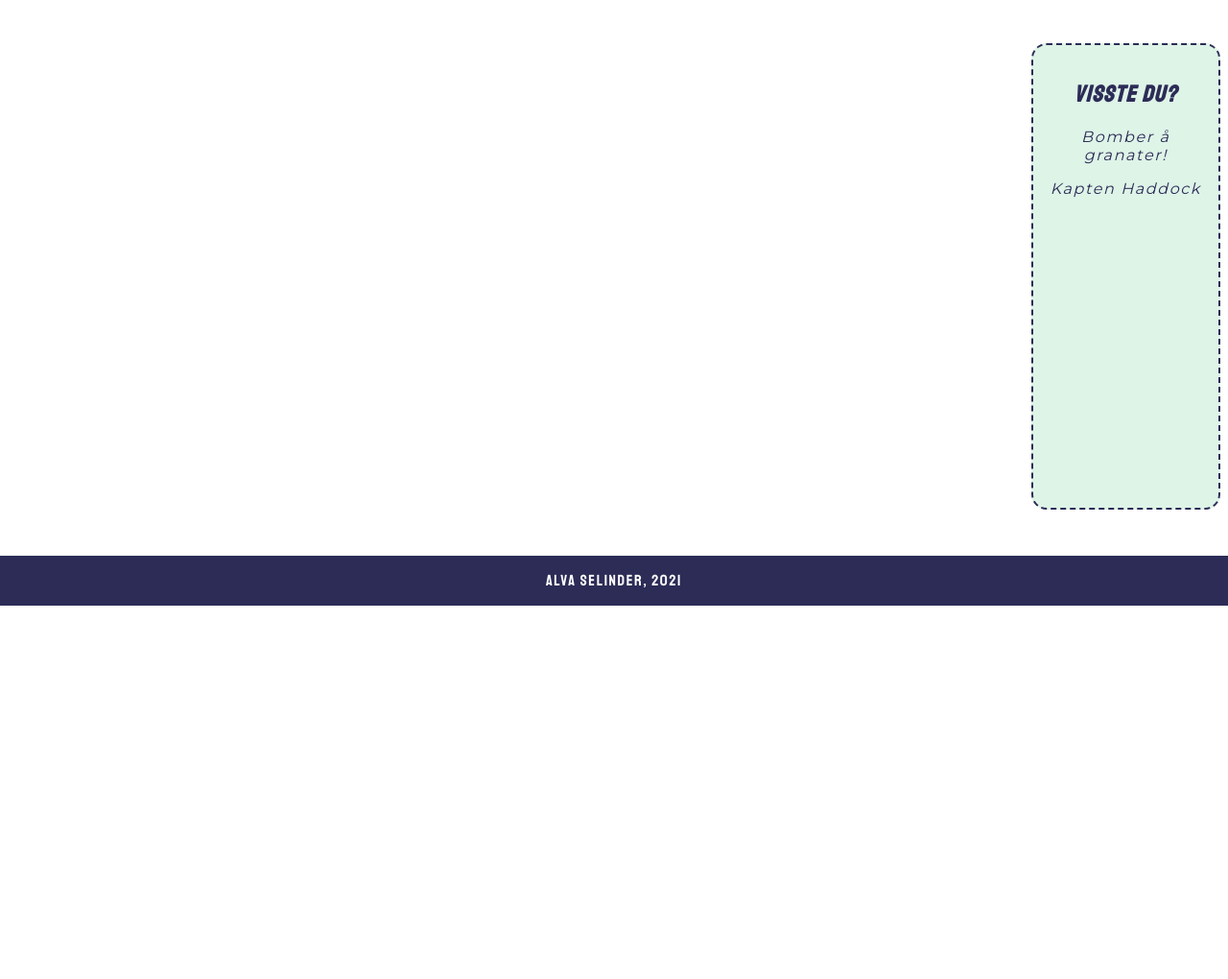
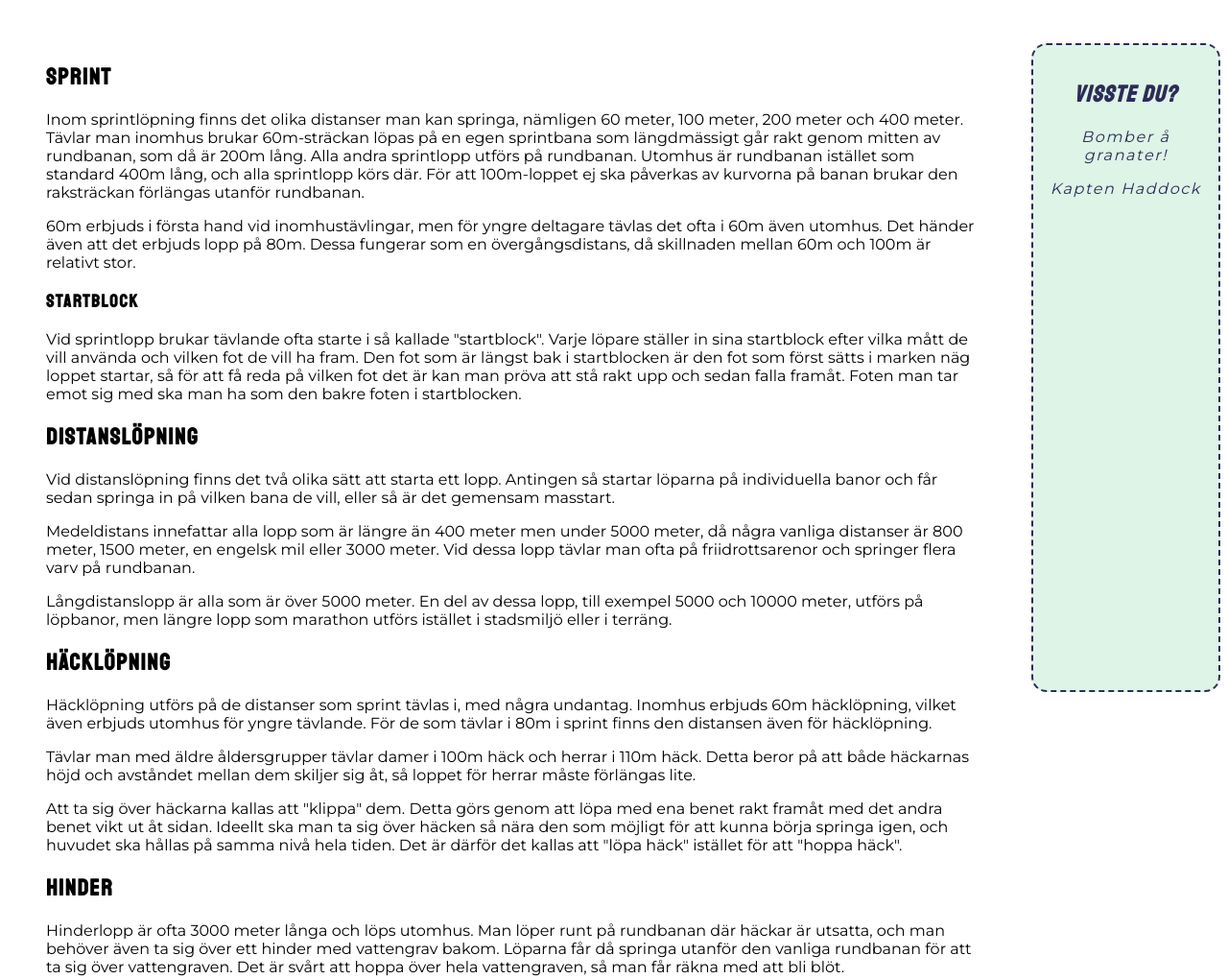
Before and after one commit to alva-selinder/projektet, a plain HTML site: page lopgrenar.html in a window 1280 px wide. Shown: the part 169-1189 px from the top of the page at 96% size. Before the commit the page ends 844 px from the top, so only its background shows below. Drawn offline with Linux system fonts and the light colour scheme.

Commit message:
löpgrenar och påbörjad kastgrenar text

```diff
--- a/lopgrenar.html
+++ b/lopgrenar.html
@@ -29,19 +29,41 @@
 
     <div class="content">
         <div class="sprint">
+            <h2>Sprint</h2>
 
+            <p>Inom sprintlöpning finns det olika distanser man kan springa, nämligen 60 meter, 100 meter, 200 meter och 400 meter. Tävlar man inomhus brukar 60m-sträckan löpas på en egen sprintbana som längdmässigt går rakt genom mitten av rundbanan, som då är 200m lång. Alla andra sprintlopp utförs på rundbanan. Utomhus är rundbanan istället som standard 400m lång, och alla sprintlopp körs där. För att 100m-loppet ej ska påverkas av kurvorna på banan brukar den raksträckan förlängas utanför rundbanan.</p>
+
+            <p>60m erbjuds i första hand vid inomhustävlingar, men för yngre deltagare tävlas det ofta i 60m även utomhus. Det händer även att det erbjuds lopp på 80m. Dessa fungerar som en övergångsdistans, då skillnaden mellan 60m och 100m är relativt stor.</p>
+
+            <h3>Startblock</h3>
+
+            <p>Vid sprintlopp brukar tävlande ofta starte i så kallade "startblock". Varje löpare ställer in sina startblock efter vilka mått de vill använda och vilken fot de vill ha fram. Den fot som är längst bak i startblocken är den fot som först sätts i marken näg loppet startar, så för att få reda på vilken fot det är kan man pröva att stå rakt upp och sedan falla framåt. Foten man tar emot sig med ska man ha som den bakre foten i startblocken.</p>
         </div> <!-- Sprint -->
 
         <div class="distans">
+            <h2>Distanslöpning</h2>
 
+            <p>Vid distanslöpning finns det två olika sätt att starta ett lopp. Antingen så startar löparna på individuella banor och får sedan springa in på vilken bana de vill, eller så är det gemensam masstart.</p>
+
+            <p>Medeldistans innefattar alla lopp som är längre än 400 meter men under 5000 meter, då några vanliga distanser är 800 meter, 1500 meter, en engelsk mil eller 3000 meter. Vid dessa lopp tävlar man ofta på friidrottsarenor och springer flera varv på rundbanan.</p>
+
+            <p>Långdistanslopp är alla som är över 5000 meter. En del av dessa lopp, till exempel 5000 och 10000 meter, utförs på löpbanor, men längre lopp som marathon utförs istället i stadsmiljö eller i terräng.</p>
         </div> <!-- Distans -->
 
         <div class="hacklopning">
+            <h2>Häcklöpning</h2>
 
+            <p>Häcklöpning utförs på de distanser som sprint tävlas i, med några undantag. Inomhus erbjuds 60m häcklöpning, vilket även erbjuds utomhus för yngre tävlande. För de som tävlar i 80m i sprint finns den distansen även för häcklöpning.</p>
+
+            <p>Tävlar man med äldre åldersgrupper tävlar damer i 100m häck och herrar i 110m häck. Detta beror på att både häckarnas höjd och avståndet mellan dem skiljer sig åt, så loppet för herrar måste förlängas lite.</p>
+
+            <p>Att ta sig över häckarna kallas att "klippa" dem. Detta görs genom att löpa med ena benet rakt framåt med det andra benet vikt ut åt sidan. Ideellt ska man ta sig över häcken så nära den som möjligt för att kunna börja springa igen, och huvudet ska hållas på samma nivå hela tiden. Det är därför det kallas att "löpa häck" istället för att "hoppa häck".</p>
         </div> <!-- Häcklöpning -->
 
         <div class="hinder">
+            <h2>Hinder</h2>
 
+            <p>Hinderlopp är ofta 3000 meter långa och löps utomhus. Man löper runt på rundbanan där häckar är utsatta, och man behöver även ta sig över ett hinder med vattengrav bakom. Löparna får då springa utanför den vanliga rundbanan för att ta sig över vattengraven. Det är svårt att hoppa över hela vattengraven, så man får räkna med att bli blöt.</p>
         </div> <!-- Hinder -->
     </div>
 
```
Also changed, not shown: kastgrenar.html (+6 -2 lines).
